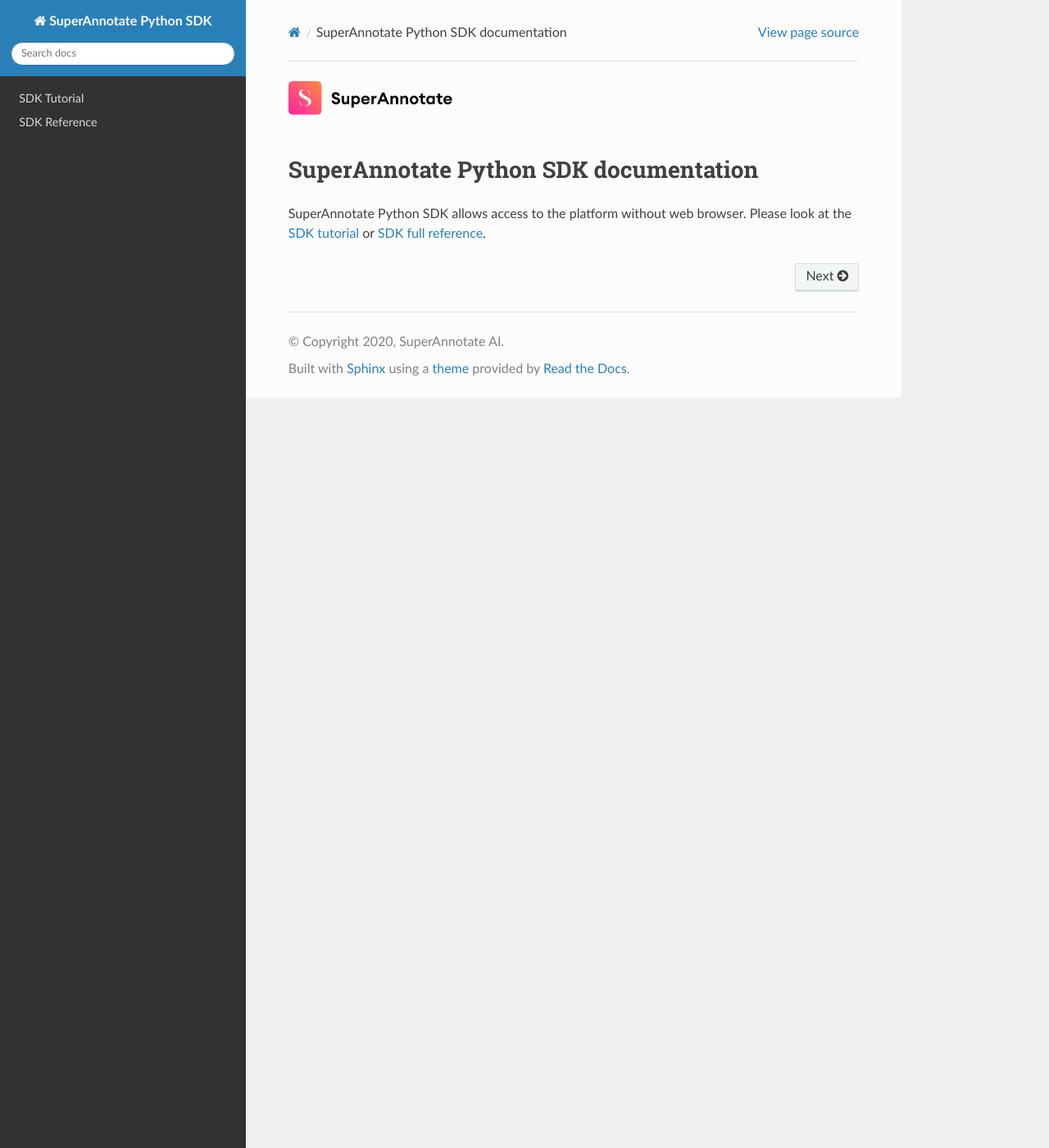
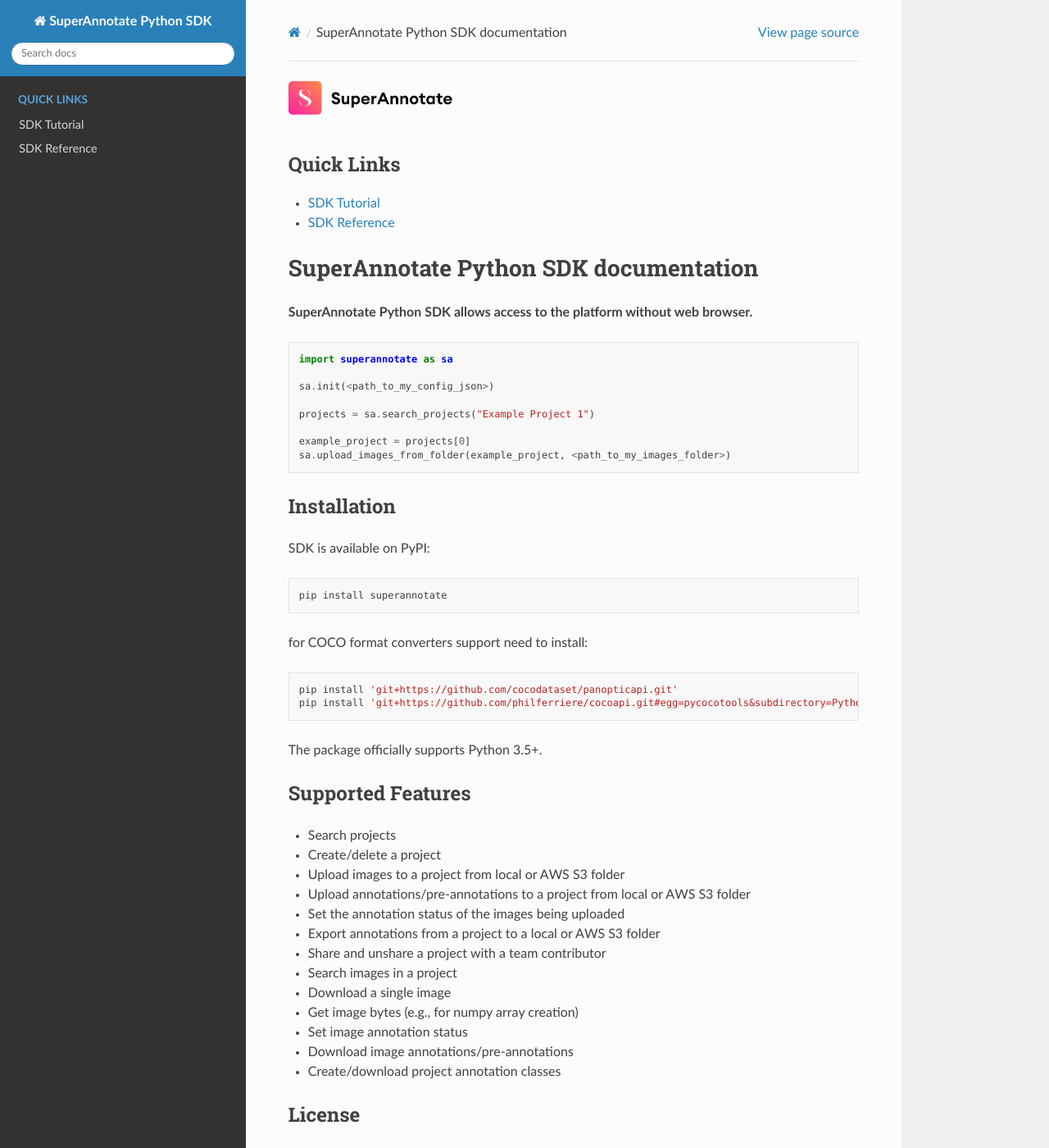
Before and after one commit to superannotateai/superannotate-python-sdk, a Sphinx documentation site: the page built from docs/source/index.rst, in a window 1280 px wide and 1400 px high. Shown: the whole window at 82% size. Built offline with Sphinx 7.4.7 and the Read the Docs theme 2.0.0, drawn with Linux system fonts in a browser that asks for light colours; some of the changed text lies outside the part shown.

Commit message:
Improve docs

```diff
--- a/docs/source/index.rst
+++ b/docs/source/index.rst
@@ -9,16 +9,75 @@
 
 |
 
-SuperAnnotate Python SDK documentation
-==================================================================
-
 .. toctree::
-   :hidden:
+   :caption: Quick Links
    :maxdepth: 1
 
    tutorial.sdk.rst
    superannotate.sdk.rst
 
+SuperAnnotate Python SDK documentation
+==================================================================
 
-SuperAnnotate Python SDK allows access to the platform without web browser.
-Please look at the :ref:`SDK tutorial <ref_tutorial>` or :ref:`SDK full reference <ref_sdk>`.
+**SuperAnnotate Python SDK allows access to the platform without web browser.**
+
+
+.. code-block:: python
+
+   import superannotate as sa
+
+   sa.init(<path_to_my_config_json>)
+
+   projects = sa.search_projects("Example Project 1")
+
+   example_project = projects[0]
+   sa.upload_images_from_folder(example_project, <path_to_my_images_folder>)
+
+
+Installation
+____________
+
+SDK is available on PyPI:
+
+.. code-block:: bash
+
+   pip install superannotate
+
+
+for COCO format converters support need to install:
+
+.. code-block:: bash
+
+   pip install 'git+https://github.com/cocodataset/panopticapi.git'
+   pip install 'git+https://github.com/philferriere/cocoapi.git#egg=pycocotools&subdirectory=PythonAPI'
+
+
+The package officially supports Python 3.5+.
+
+Supported Features
+__________________
+
+- Search projects
+- Create/delete a project
+- Upload images to a project from local or AWS S3 folder
+- Upload annotations/pre-annotations to a project from local or AWS S3 folder
+- Set the annotation status of the images being uploaded
+- Export annotations from a project to a local or AWS S3 folder
+- Share and unshare a project with a team contributor
+- Search images in a project
+- Download a single image
+- Get image bytes (e.g., for numpy array creation)
+- Set image annotation status
+- Download image annotations/pre-annotations
+- Create/download project annotation classes
+
+License
+_______
+
+This SDK is distributed under the MIT License.
+
+Questions and Issues
+____________________
+
+For questions and issues please use Issue tracker on
+`Github <https://github.com/superannotateai/superannotate-python-sdk>`_.
```
Also changed, not shown: README.md (+4 -0 lines).
